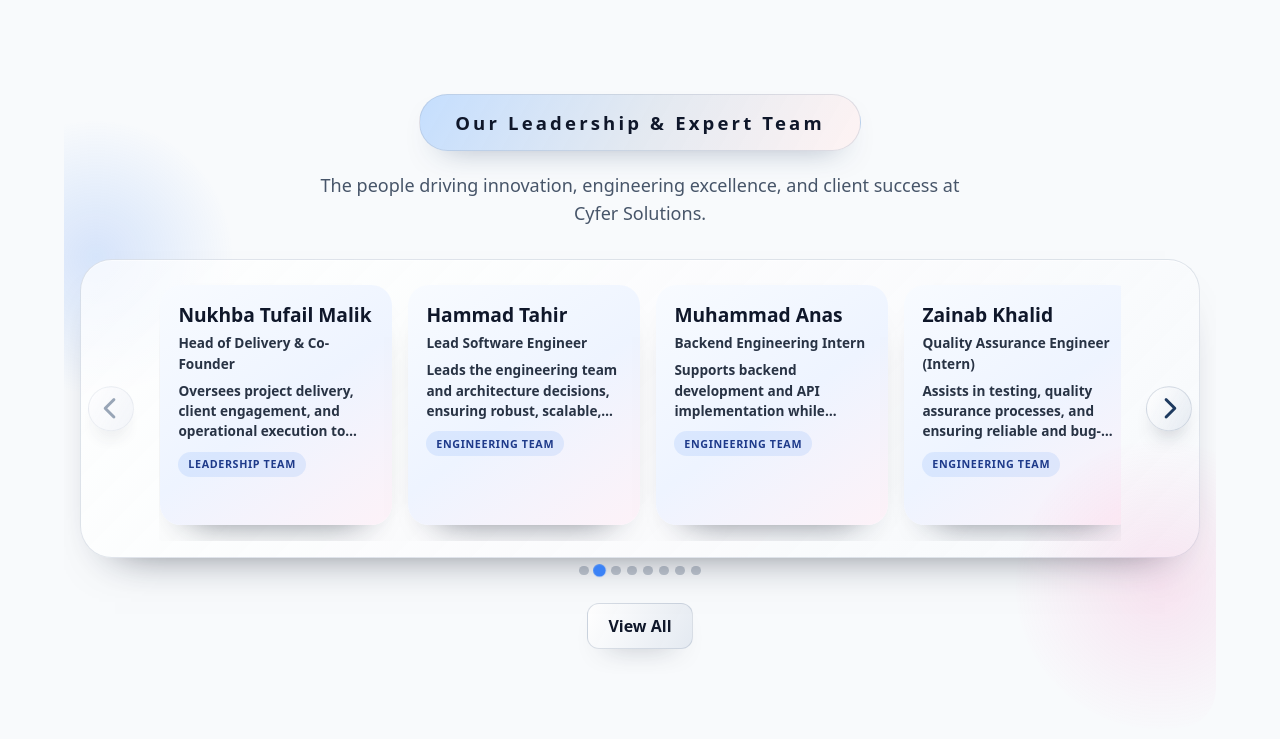
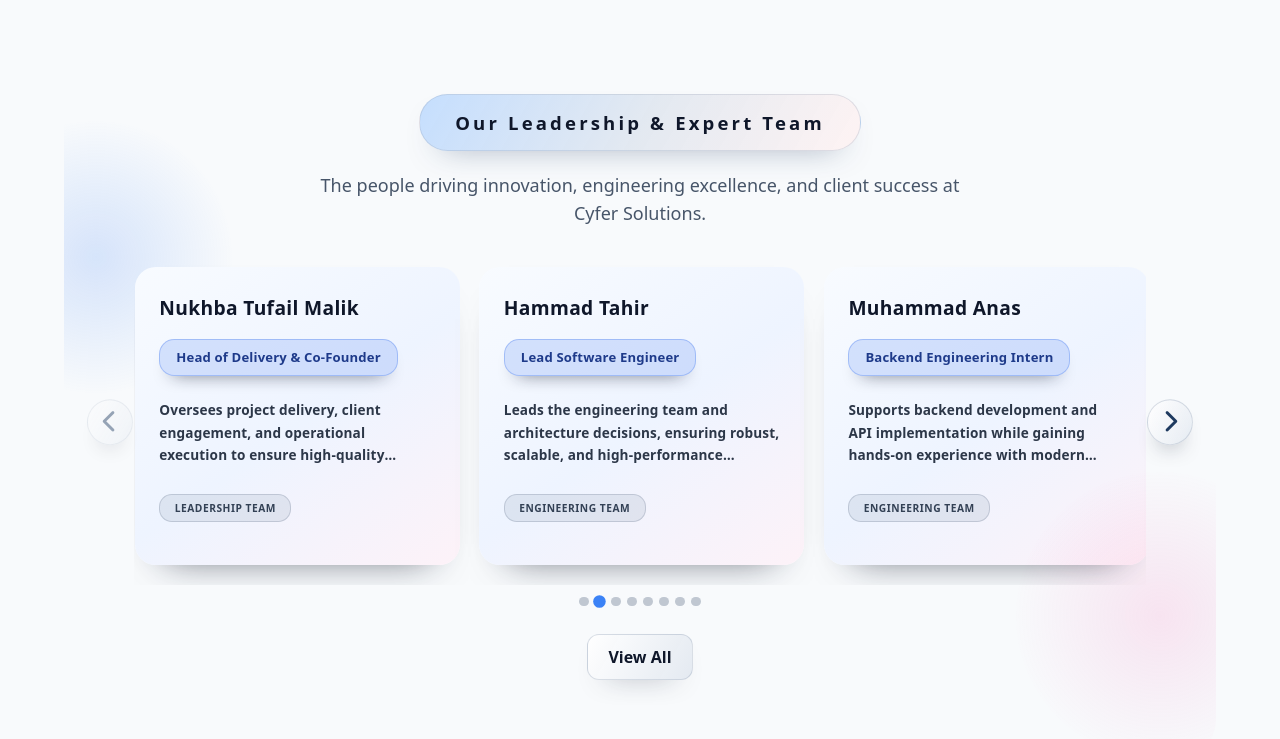
Before and after one commit to MuhammadAnas668/cyferSolutionsLLPUpdates, a plain HTML site: page index.html in a window 1280 px wide. Shown: the part 1441-2180 px from the top of the page. Drawn offline with nearby package versions, Linux system fonts and the light colour scheme.

Commit message:
Refine team cards layout, badges, and spacing

```diff
--- a/css/theme.css
+++ b/css/theme.css
@@ -188,16 +188,16 @@
 }
 .team-slider-shell {
   position: relative;
-  padding: 1.1rem 4.9rem 1rem;
-  border-radius: 2rem;
-  border: 1px solid rgba(148, 163, 184, 0.28);
-  background: linear-gradient(135deg, rgba(255, 255, 255, 0.72), rgba(248, 250, 252, 0.58));
-  box-shadow: inset 0 1px 0 rgba(255, 255, 255, 0.5), 0 24px 45px -35px rgba(15, 23, 42, 0.75);
+  padding: 0 3.4rem;
+  border-radius: 0;
+  border: 0;
+  background: transparent;
+  box-shadow: none;
 }
 .dark .team-slider-shell {
-  border-color: rgba(71, 85, 105, 0.55);
-  background: linear-gradient(140deg, rgba(15, 23, 42, 0.8), rgba(30, 41, 59, 0.72));
-  box-shadow: inset 0 1px 0 rgba(148, 163, 184, 0.12), 0 25px 48px -34px rgba(2, 6, 23, 0.95);
+  border: 0;
+  background: transparent;
+  box-shadow: none;
 }
 .team-slider-btn {
   position: absolute;
@@ -247,13 +247,13 @@
 .team-slider-track {
   display: flex;
   flex-wrap: nowrap;
-  gap: 1rem;
+  gap: 1.2rem;
   overflow-x: auto;
   scroll-behavior: smooth;
   scroll-snap-type: x proximity;
   touch-action: manipulation;
   -webkit-overflow-scrolling: touch;
-  padding: 0.45rem 0.1rem 1rem;
+  padding: 0.5rem 0.1rem 1.24rem;
   -ms-overflow-style: none;
   scrollbar-width: none;
 }
@@ -267,15 +267,15 @@
 }
 .team-slider-track.team-slider-track-all .team-slide,
 .team-slider-track.team-slider-track-all .team-slide-profile {
-  flex: 1 1 230px;
-  width: min(100%, 265px);
-  max-width: 265px;
+  flex: 1 1 250px;
+  width: min(100%, 285px);
+  max-width: 285px;
   scroll-snap-align: none;
 }
 .team-slide {
   position: relative;
-  flex: 0 0 min(68vw, 185px);
-  min-height: 235px;
+  flex: 0 0 min(72vw, 205px);
+  min-height: 258px;
   border-radius: 1.3rem;
   overflow: hidden;
   isolation: isolate;
@@ -307,7 +307,7 @@
   padding: 0;
   margin: 0;
   text-align: left;
-  width: min(68vw, 185px);
+  width: min(72vw, 205px);
   cursor: default;
 }
 .team-slide img {
@@ -342,25 +342,31 @@
   left: 1.05rem;
   right: 1.05rem;
   bottom: 1.05rem;
+  display: flex;
+  flex-direction: column;
+  gap: 0.4rem;
   color: #fff;
   z-index: 2;
 }
 .team-slide-meta h3 {
-  margin: 0;
+  margin: 0 0 0.08rem;
   font-size: 1.2rem;
   font-weight: 800;
-  line-height: 1.2;
+  line-height: 1.3;
+  letter-spacing: 0.018em;
 }
 .team-slide-meta p {
-  margin: 0.42rem 0 0;
+  margin: 0.05rem 0 0;
   font-size: 0.85rem;
   font-weight: 600;
-  opacity: 0.95;
+  line-height: 1.4;
+  letter-spacing: 0.01em;
+  opacity: 0.93;
 }
 .team-slide-bio {
-  margin: 0.6rem 0 0;
+  margin: 0.24rem 0 0;
   font-size: 0.76rem;
-  line-height: 1.5;
+  line-height: 1.52;
   color: rgba(226, 232, 240, 0.95);
   display: -webkit-box;
   -webkit-line-clamp: 3;
@@ -368,16 +374,44 @@
   overflow: hidden;
 }
 .team-slide-snippet {
-  display: inline-block;
-  margin-top: 0.62rem;
-  padding: 0.28rem 0.62rem;
-  border-radius: 9999px;
-  font-size: 0.67rem;
+  display: inline-flex;
+  flex-direction: column;
+  gap: 0.18rem;
+  margin: 0;
+  padding: 0.36rem 0.74rem;
+  border-radius: 0.85rem;
+  max-width: 100%;
+  line-height: 1.35;
+  white-space: normal;
+  align-self: flex-start;
+  border: 1px solid transparent;
+}
+.team-slide-role-badge {
+  margin-top: 0.02rem;
+  color: #f8fafc;
+  background: linear-gradient(135deg, rgba(30, 58, 95, 0.82), rgba(59, 130, 246, 0.78));
+  border-color: rgba(191, 219, 254, 0.38);
+  box-shadow: 0 10px 18px -14px rgba(15, 23, 42, 0.92);
+}
+.team-slide-title-badge {
+  margin-top: 0.18rem;
+  color: #bfdbfe;
+  background: rgba(15, 23, 42, 0.56);
+  border-color: rgba(148, 163, 184, 0.36);
+}
+.team-slide-snippet-title {
+  font-size: 0.66rem;
   font-weight: 700;
-  letter-spacing: 0.06em;
+  line-height: 1.3;
+  letter-spacing: 0.05em;
   text-transform: uppercase;
-  color: #e0f2fe;
-  background: rgba(15, 23, 42, 0.48);
+}
+.team-slide-snippet-role {
+  font-size: 0.76rem;
+  font-weight: 800;
+  line-height: 1.35;
+  letter-spacing: 0.012em;
+  opacity: 1;
 }
 .team-slide-join {
   display: flex;
@@ -405,10 +439,10 @@
 }
 .team-slide-join:hover span { transform: scale(1.05); }
 .team-slide.team-slide-no-photo {
-  padding: 1.15rem;
+  padding: 1.8rem 1.55rem 1.55rem;
   display: flex;
-  align-items: flex-start;
-  min-height: 240px;
+  align-items: stretch;
+  min-height: 286px;
 }
 .team-slide.team-slide-no-photo::after {
   display: none;
@@ -418,7 +452,12 @@
   left: auto;
   right: auto;
   bottom: auto;
+  gap: 0.9rem;
   color: #0f172a;
+}
+.team-slide.team-slide-no-photo .team-slide-meta h3 {
+  margin-bottom: 0.14rem;
+  line-height: 1.26;
 }
 .dark .team-slide.team-slide-no-photo .team-slide-meta {
   color: #e2e8f0;
@@ -430,6 +469,9 @@
   color: #cbd5e1;
 }
 .team-slide.team-slide-no-photo .team-slide-bio {
+  margin-top: 0.52rem;
+  font-size: 0.85rem;
+  line-height: 1.66;
   color: rgba(30, 41, 59, 0.9);
 }
 .dark .team-slide.team-slide-no-photo .team-slide-bio {
@@ -443,12 +485,45 @@
   color: #bfdbfe;
   background: rgba(59, 130, 246, 0.2);
 }
+.team-slide.team-slide-no-photo .team-slide-role-badge {
+  margin-top: 0.12rem;
+  padding: 0.56rem 1rem;
+  border-radius: 0.95rem;
+  color: #1e3a8a;
+  background: rgba(37, 99, 235, 0.16);
+  border-color: rgba(37, 99, 235, 0.28);
+}
+.team-slide.team-slide-no-photo .team-slide-title-badge {
+  margin-top: 0.82rem;
+  padding: 0.4rem 0.9rem;
+  border-radius: 0.8rem;
+  color: #334155;
+  background: rgba(148, 163, 184, 0.2);
+  border-color: rgba(100, 116, 139, 0.26);
+}
+.team-slide.team-slide-no-photo .team-slide-snippet-role {
+  font-size: 0.82rem;
+  font-weight: 900;
+}
+.team-slide.team-slide-no-photo .team-slide-snippet-title {
+  font-size: 0.64rem;
+}
+.dark .team-slide.team-slide-no-photo .team-slide-role-badge {
+  color: #dbeafe;
+  background: rgba(37, 99, 235, 0.28);
+  border-color: rgba(147, 197, 253, 0.4);
+}
+.dark .team-slide.team-slide-no-photo .team-slide-title-badge {
+  color: #cbd5e1;
+  background: rgba(51, 65, 85, 0.52);
+  border-color: rgba(148, 163, 184, 0.35);
+}
 .team-slider-dots {
   display: flex;
   justify-content: center;
   flex-wrap: wrap;
   gap: 0.42rem;
-  margin-top: 0.5rem;
+  margin-top: 0.74rem;
 }
 .team-slider-dot {
   width: 0.58rem;
@@ -481,7 +556,7 @@
 
 @media (max-width: 767px) {
   body { padding-bottom: 5.8rem; }
-  .team-slider-shell { padding: 0.9rem 3.6rem 0.85rem; }
+  .team-slider-shell { padding: 0 3rem; }
   .team-slider-btn {
     width: 3rem;
     height: 3rem;
@@ -492,11 +567,21 @@
 }
 @media (min-width: 768px) {
   .team-slide,
-  .team-slide-profile { flex-basis: 214px; width: 214px; }
+  .team-slide-profile { flex-basis: 238px; width: 238px; }
 }
 @media (min-width: 1024px) {
   .team-slide,
-  .team-slide-profile { flex-basis: 232px; width: 232px; }
+  .team-slide-profile {
+    flex-basis: calc((100% - 2rem) / 3);
+    width: calc((100% - 2rem) / 3);
+    max-width: none;
+  }
+  .team-slider-track.team-slider-track-all .team-slide,
+  .team-slider-track.team-slider-track-all .team-slide-profile {
+    flex: 0 0 calc((100% - 2rem) / 3);
+    width: calc((100% - 2rem) / 3);
+    max-width: none;
+  }
 }
 
 /* Services page */
--- a/js/components.js
+++ b/js/components.js
@@ -168,12 +168,19 @@
         const city = escapeHtml(member.city || '');
         const snippet = escapeHtml(member.snippet || member.groupTitle || '');
         const bio = escapeHtml(member.bio || '');
-        const locationLine = city ? `${role}, ${city}` : role;
+        const locationLine = city;
         const photo = String(member.photo || '').trim();
         const photoHtml = photo
           ? `<img src="${escapeHtml(photo)}" loading="lazy" decoding="async" alt="${name} portrait">`
           : '';
         const cardClass = photo ? 'team-slide team-slide-profile' : 'team-slide team-slide-profile team-slide-no-photo';
+        const roleBadgeHtml = role
+          ? `<span class="team-slide-snippet team-slide-role-badge"><span class="team-slide-snippet-role">${role}</span></span>`
+          : '';
+        const titleBadgeHtml = snippet
+          ? `<span class="team-slide-snippet team-slide-title-badge"><span class="team-slide-snippet-title">${snippet}</span></span>`
+          : '';
+        const locationHtml = locationLine ? `<p>${locationLine}</p>` : '';
         const bioHtml = bio ? `<p class="team-slide-bio">${bio}</p>` : '';
 
         return `
@@ -181,9 +188,10 @@
             ${photoHtml}
             <div class="team-slide-meta">
               <h3>${name}</h3>
-              <p>${locationLine}</p>
+              ${roleBadgeHtml}
+              ${locationHtml}
               ${bioHtml}
-              <span class="team-slide-snippet">${snippet}</span>
+              ${titleBadgeHtml}
             </div>
           </button>
         `;
```
